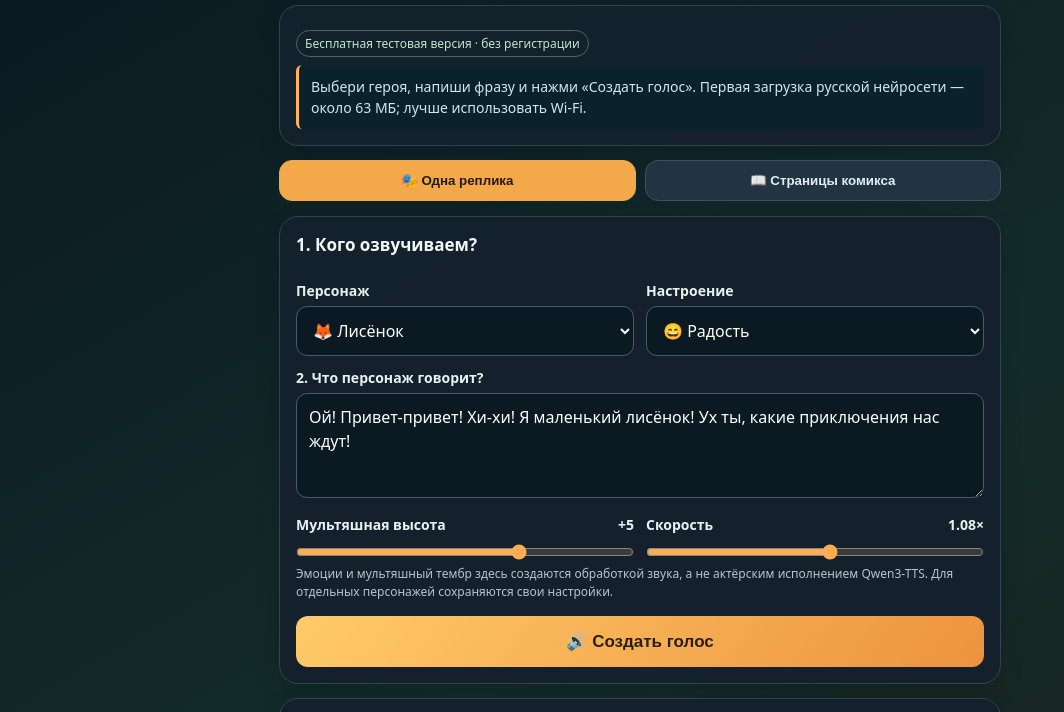
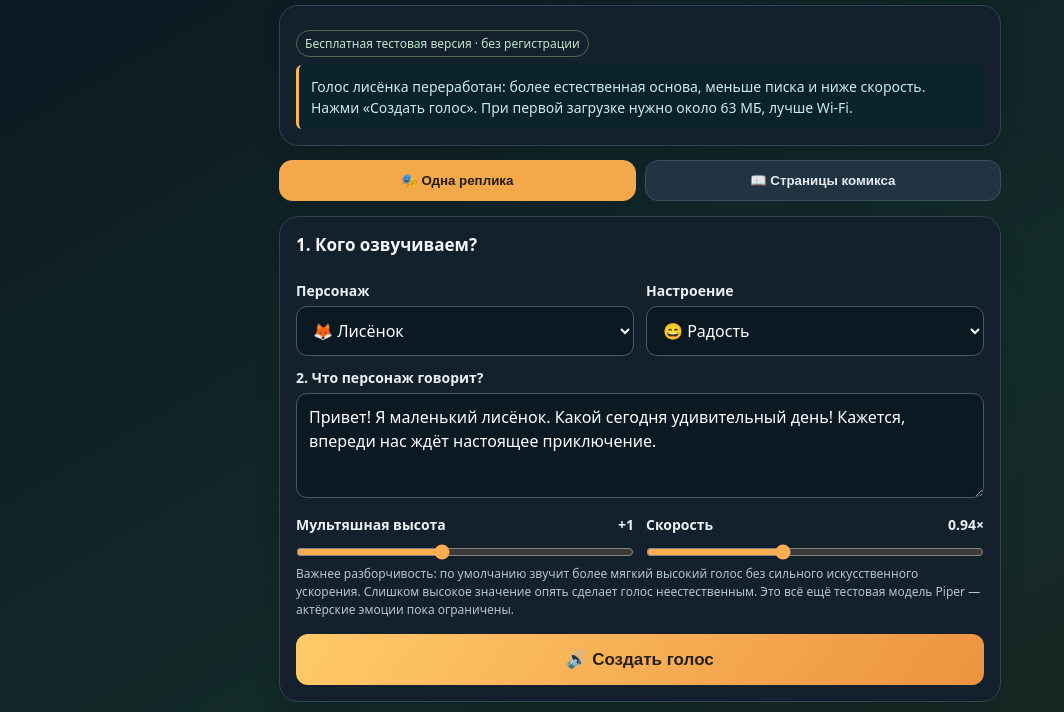
Before and after one commit to alexerrove-dotcom/alexerrove-dotcom.github.io, a plain HTML site: page fox-voice/index.html in a window 1280 px wide. Shown: the part 100-812 px from the top of the page, without its empty margins (0-1064 px from the left). Drawn offline with nearby package versions, Linux system fonts and the light colour scheme.

Commit message:
Improve Fox Voice naturalness: softer Russian voice, reduced pitch distortion and speed

```diff
--- a/fox-voice/index.html
+++ b/fox-voice/index.html
@@ -3,7 +3,7 @@
 <head>
 <meta charset="utf-8"><meta name="viewport" content="width=device-width,initial-scale=1">
 <meta name="theme-color" content="#101a25">
-<title>Fox Voice Studio — озвучка лисёнка и комикса</title>
+<title>Fox Voice Studio 0.2 — озвучка лисёнка и комикса</title>
 <meta name="description" content="Бесплатная браузерная студия для тестовой озвучки лесных персонажей. Русская речь, мультяшная высота, скачивание WAV.">
 <style>
 :root{color-scheme:dark;--bg:#0c151e;--p:#172533;--border:#314352;--txt:#f4f7f8;--sub:#b4c5cb;--orange:#ffb458}
@@ -35,10 +35,10 @@ pre{white-space:pre-wrap;overflow-wrap:anywhere;background:#0b1923;padding:9px;b
 </head>
 <body>
 <main>
-<header><div class="logo">🦊</div><div><h1>Fox Voice Studio</h1><p>Озвучка персонажей и страниц комикса · Русский язык</p></div></header>
+<header><div class="logo">🦊</div><div><h1>Fox Voice Studio <span style="font-size:13px;color:#ffca69">v0.2</span></h1><p>Озвучка персонажей и страниц комикса · Русский язык</p></div></header>
 <div class="panel">
 <span class="tag">Бесплатная тестовая версия · без регистрации</span>
-<div class="status" id="status" role="status" aria-live="polite">Выбери героя, напиши фразу и нажми «Создать голос». Первая загрузка русской нейросети — около 63 МБ; лучше использовать Wi-Fi.</div>
+<div class="status" id="status" role="status" aria-live="polite">Голос лисёнка переработан: более естественная основа, меньше писка и ниже скорость. Нажми «Создать голос». При первой загрузке нужно около 63 МБ, лучше Wi-Fi.</div>
 </div>
 <div class="tabs"><button class="tab active" id="tab-one" onclick="switchTab('one')">🎭 Одна реплика</button><button class="tab" id="tab-comic" onclick="switchTab('comic')">📖 Страницы комикса</button></div>
 <section id="view-one" class="panel">
@@ -52,12 +52,12 @@ pre{white-space:pre-wrap;overflow-wrap:anywhere;background:#0b1923;padding:9px;b
 </select></div>
 </div>
 <label for="speech">2. Что персонаж говорит?</label>
-<textarea id="speech" maxlength="450">Ой! Привет-привет! Хи-хи! Я маленький лисёнок! Ух ты, какие приключения нас ждут!</textarea>
+<textarea id="speech" maxlength="450">Привет! Я маленький лисёнок. Какой сегодня удивительный день! Кажется, впереди нас ждёт настоящее приключение.</textarea>
 <div class="grid">
-<div><label class="control" for="pitch"><span>Мультяшная высота</span><b id="pitch-val">+5</b></label><input id="pitch" type="range" min="-3" max="9" step="0.5" value="5"></div>
-<div><label class="control" for="speed"><span>Скорость</span><b id="speed-val">1.08×</b></label><input id="speed" type="range" min="0.78" max="1.33" step="0.01" value="1.08"></div>
+<div><label class="control" for="pitch"><span>Мультяшная высота</span><b id="pitch-val">+1</b></label><input id="pitch" type="range" min="-2" max="5" step="0.5" value="1"></div>
+<div><label class="control" for="speed"><span>Скорость</span><b id="speed-val">0.94×</b></label><input id="speed" type="range" min="0.78" max="1.18" step="0.01" value="0.94"></div>
 </div>
-<small>Эмоции и мультяшный тембр здесь создаются обработкой звука, а не актёрским исполнением Qwen3-TTS. Для отдельных персонажей сохраняются свои настройки.</small>
+<small>Важнее разборчивость: по умолчанию звучит более мягкий высокий голос без сильного искусственного ускорения. Слишком высокое значение опять сделает голос неестественным. Это всё ещё тестовая модель Piper — актёрские эмоции пока ограничены.</small>
 <div style="margin-top:15px"><button id="generate" class="primary">🔊 Создать голос</button></div>
 <div id="result" class="hidden"><audio id="player" controls preload="metadata"></audio>
 <div class="actions"><a id="download" class="secondary" download="fox_voice.wav" style="text-decoration:none;text-align:center">⬇ Скачать WAV</a><button class="secondary" onclick="savePreset()">💾 Запомнить настройки</button></div></div>
@@ -84,27 +84,27 @@ pre{white-space:pre-wrap;overflow-wrap:anywhere;background:#0b1923;padding:9px;b
 <script>
 "use strict";
 const ROOT_VOICE="https://huggingface.co/rhasspy/piper-voices/resolve/main/ru/ru_RU/";
-const baseVoices={denis:{model:ROOT_VOICE+"denis/medium/ru_RU-denis-medium.onnx",config:ROOT_VOICE+"denis/medium/ru_RU-denis-medium.onnx.json"},dmitri:{model:ROOT_VOICE+"dmitri/medium/ru_RU-dmitri-medium.onnx",config:ROOT_VOICE+"dmitri/medium/ru_RU-dmitri-medium.onnx.json"}};
-const profiles={fox:{voice:"denis",pitch:5,speed:1.08},squirrel:{voice:"denis",pitch:7,speed:1.17},badger:{voice:"dmitri",pitch:-1.5,speed:.93},narrator:{voice:"denis",pitch:0,speed:.96}};
-const moods={joy:{pitch:.7,speed:1.06},curious:{pitch:1,speed:1},scared:{pitch:1.2,speed:1.1},whisper:{pitch:-.7,speed:.88},brave:{pitch:0,speed:1.02},neutral:{pitch:0,speed:1}};
+const baseVoices={irina:{model:ROOT_VOICE+"irina/medium/ru_RU-irina-medium.onnx",config:ROOT_VOICE+"irina/medium/ru_RU-irina-medium.onnx.json"},denis:{model:ROOT_VOICE+"denis/medium/ru_RU-denis-medium.onnx",config:ROOT_VOICE+"denis/medium/ru_RU-denis-medium.onnx.json"},dmitri:{model:ROOT_VOICE+"dmitri/medium/ru_RU-dmitri-medium.onnx",config:ROOT_VOICE+"dmitri/medium/ru_RU-dmitri-medium.onnx.json"}};
+const profiles={fox:{voice:"irina",pitch:1,speed:.94},squirrel:{voice:"irina",pitch:2,speed:1.01},badger:{voice:"dmitri",pitch:-.5,speed:.94},narrator:{voice:"denis",pitch:0,speed:.95}};
+const moods={joy:{pitch:0,speed:1.03},curious:{pitch:.15,speed:.99},scared:{pitch:.3,speed:1.01},whisper:{pitch:-.15,speed:.89},brave:{pitch:0,speed:1.01},neutral:{pitch:0,speed:1}};
 const el=id=>document.getElementById(id);
 let engine=null,voiceId=null,runBusy=false,latestUrl=null;
 function status(s){el("status").textContent=s}
 function switchTab(tab){el("view-one").classList.toggle("hidden",tab!=="one");el("view-comic").classList.toggle("hidden",tab!=="comic");el("tab-one").classList.toggle("active",tab==="one");el("tab-comic").classList.toggle("active",tab==="comic")}
 function updateSliders(){el("pitch-val").textContent=(+el("pitch").value>0?"+":"")+el("pitch").value;el("speed-val").textContent=(+el("speed").value).toFixed(2)+"×"}
-function chooseProfile(){const key=el("character").value;const saved=JSON.parse(localStorage.getItem("fox-voice-settings")||"{}");const p=saved[key]||profiles[key];el("pitch").value=p.pitch;el("speed").value=p.speed;updateSliders()}
+function chooseProfile(){const key=el("character").value;const saved=JSON.parse(localStorage.getItem("fox-voice-settings-v2")||"{}");const p=saved[key]||profiles[key];el("pitch").value=p.pitch;el("speed").value=p.speed;updateSliders()}
 el("pitch").addEventListener("input",updateSliders);el("speed").addEventListener("input",updateSliders);el("character").addEventListener("change",chooseProfile);
-function savePreset(){try{const data=JSON.parse(localStorage.getItem("fox-voice-settings")||"{}");data[el("character").value]={...profiles[el("character").value],pitch:+el("pitch").value,speed:+el("speed").value};localStorage.setItem("fox-voice-settings",JSON.stringify(data));status("✅ Настройки персонажа сохранены в этом браузере.")}catch(e){status("Не удалось сохранить настройки: "+e.message)}}
+function savePreset(){try{const data=JSON.parse(localStorage.getItem("fox-voice-settings-v2")||"{}");data[el("character").value]={...profiles[el("character").value],pitch:+el("pitch").value,speed:+el("speed").value};localStorage.setItem("fox-voice-settings-v2",JSON.stringify(data));status("✅ Настройки персонажа сохранены в этом браузере.")}catch(e){status("Не удалось сохранить настройки: "+e.message)}}
 function patches(){if(typeof ort==="undefined"||typeof createPiperPhonemize==="undefined"||typeof Piper==="undefined")throw Error("Библиотеки не загрузились. Проверь подключение к интернету и обнови страницу.");ort.env.wasm.wasmPaths="https://piper-tts.github.io/vendor/ort/";ort.env.wasm.numThreads=1;if(!window.foxPatched){const original=window.createPiperPhonemize;window.createPiperPhonemize=opts=>original({...opts,locateFile:name=>"https://piper-tts.github.io/vendor/phonemize/"+name});window.foxPatched=true;}}
 async function getVoice(voice){patches();if(engine&&voiceId===voice)return engine;if(engine){await engine.dispose();engine=null;voiceId=null}
 const opts=baseVoices[voice];status("⏬ Загружаю русский нейросетевой голос (примерно 63 МБ). На телефоне это может занять некоторое время...");engine=await Piper.createEngine(opts.model,opts.config);voiceId=voice;status("✅ Русский голос загружен. Готовлю реплику...");return engine}
 function pitchPcm(pcm,mult){if(Math.abs(mult-1)<.002)return pcm;const n=Math.max(1,Math.floor(pcm.length/mult));const out=new Float32Array(n);for(let i=0;i<n;i++){let at=i*mult,lo=Math.floor(at),hi=Math.min(pcm.length-1,lo+1),f=at-lo;out[i]=pcm[lo]*(1-f)+pcm[hi]*f;}return out}
-async function synth(text,character,emotion,pitch,speed){text=(text||"").trim();if(!text)throw Error("Сначала напиши слова героя.");if(text.length>450)throw Error("Слишком длинный текст: максимум 450 символов за раз.");const pr=profiles[character],m=moods[emotion]||moods.neutral;const semitones=Math.max(-6,Math.min(11,pitch+m.pitch)),rate=Math.pow(2,semitones/12),tempo=Math.max(.65,Math.min(1.5,speed*m.speed));const model=await getVoice(pr.voice);status("🧠 Нейросеть создаёт голос... Не закрывай вкладку.");const pcm=await model.speak(text,{lengthScale:rate/tempo,noiseScale:.68,noiseW:.8});const shifted=pitchPcm(pcm,rate);return Piper.toWav(shifted,model.sampleRate)}
+async function synth(text,character,emotion,pitch,speed){text=(text||"").trim();if(!text)throw Error("Сначала напиши слова героя.");if(text.length>450)throw Error("Слишком длинный текст: максимум 450 символов за раз.");const pr=profiles[character],m=moods[emotion]||moods.neutral;const semitones=Math.max(-6,Math.min(11,pitch+m.pitch)),rate=Math.pow(2,semitones/12),tempo=Math.max(.65,Math.min(1.5,speed*m.speed));const model=await getVoice(pr.voice);status("🧠 Нейросеть создаёт голос... Не закрывай вкладку.");const pcm=await model.speak(text,{lengthScale:rate/tempo,noiseScale:.55,noiseW:.65,sentenceSilence:.32});const shifted=pitchPcm(pcm,rate);return Piper.toWav(shifted,model.sampleRate)}
 function toggleBusy(b){runBusy=b;el("generate").disabled=b;el("batch").disabled=b}
 el("generate").onclick=async()=>{if(runBusy)return;toggleBusy(true);try{const blob=await synth(el("speech").value,el("character").value,el("emotion").value,+el("pitch").value,+el("speed").value);if(latestUrl)URL.revokeObjectURL(latestUrl);latestUrl=URL.createObjectURL(blob);el("player").src=latestUrl;el("download").href=latestUrl;el("download").download="fox_"+el("character").value+"_"+Date.now()+".wav";el("result").classList.remove("hidden");status("✅ Готово! Нажми ▶, чтобы послушать, или «Скачать WAV».")}catch(e){status("❌ "+(e&&e.message||String(e))+" Попробуй Chrome и Wi-Fi.")}finally{toggleBusy(false)}};
 const charMap={"лисёнок":"fox","лисенок":"fox","белочка":"squirrel","барсук":"badger","рассказчик":"narrator"};
 const emotionMap={"радость":"joy","удивление":"curious","испуг":"scared","тайна":"whisper","шёпот":"whisper","шепот":"whisper","храбрость":"brave","спокойно":"neutral"};
-el("batch").onclick=async()=>{if(runBusy)return;toggleBusy(true);try{if(typeof JSZip==="undefined")throw Error("Модуль ZIP не загрузился");let lines=el("comic").value.split(/\n+/).map(x=>x.trim()).filter(Boolean);if(lines.length<1||lines.length>12)throw Error("Добавь от 1 до 12 реплик.");const zip=new JSZip(),manifest=["Номер,Персонаж,Эмоция,Текст,Аудио"];let n=0;for(const line of lines){const parts=line.split("|");if(parts.length<3)throw Error("Формат строки: Персонаж | Эмоция | Текст");const ch=parts[0].trim(),emo=parts[1].trim(),txt=parts.slice(2).join("|").trim();const ck=charMap[ch.toLowerCase()],ek=emotionMap[emo.toLowerCase()]||"neutral";if(!ck)throw Error("Неизвестный персонаж: "+ch);n++;status("🎙️ Готовлю реплику "+n+" из "+lines.length+" — "+ch);const p=JSON.parse(localStorage.getItem("fox-voice-settings")||"{}")[ck]||profiles[ck];const audio=await synth(txt,ck,ek,p.pitch,p.speed);const file=String(n).padStart(2,"0")+"_"+ck+".wav";zip.file(file,audio);const csv=s=>'"'+String(s).replace(/"/g,'""')+'"';manifest.push([n,ch,emo,txt,file].map(csv).join(","))}
+el("batch").onclick=async()=>{if(runBusy)return;toggleBusy(true);try{if(typeof JSZip==="undefined")throw Error("Модуль ZIP не загрузился");let lines=el("comic").value.split(/\n+/).map(x=>x.trim()).filter(Boolean);if(lines.length<1||lines.length>12)throw Error("Добавь от 1 до 12 реплик.");const zip=new JSZip(),manifest=["Номер,Персонаж,Эмоция,Текст,Аудио"];let n=0;for(const line of lines){const parts=line.split("|");if(parts.length<3)throw Error("Формат строки: Персонаж | Эмоция | Текст");const ch=parts[0].trim(),emo=parts[1].trim(),txt=parts.slice(2).join("|").trim();const ck=charMap[ch.toLowerCase()],ek=emotionMap[emo.toLowerCase()]||"neutral";if(!ck)throw Error("Неизвестный персонаж: "+ch);n++;status("🎙️ Готовлю реплику "+n+" из "+lines.length+" — "+ch);const p=JSON.parse(localStorage.getItem("fox-voice-settings-v2")||"{}")[ck]||profiles[ck];const audio=await synth(txt,ck,ek,p.pitch,p.speed);const file=String(n).padStart(2,"0")+"_"+ck+".wav";zip.file(file,audio);const csv=s=>'"'+String(s).replace(/"/g,'""')+'"';manifest.push([n,ch,emo,txt,file].map(csv).join(","))}
 zip.file("dialogues.csv","\uFEFF"+manifest.join("\r\n"));status("📦 Упаковываю файлы...");const archive=await zip.generateAsync({type:"blob"});const url=URL.createObjectURL(archive);const a=document.createElement("a");a.href=url;a.download="fox_comic_voices_"+Date.now()+".zip";document.body.append(a);a.click();a.remove();setTimeout(()=>URL.revokeObjectURL(url),10000);status("✅ ZIP со всеми "+n+" репликами скачан!")}catch(e){status("❌ "+(e&&e.message||String(e)))}finally{toggleBusy(false)}};
 chooseProfile();
 </script>
```
